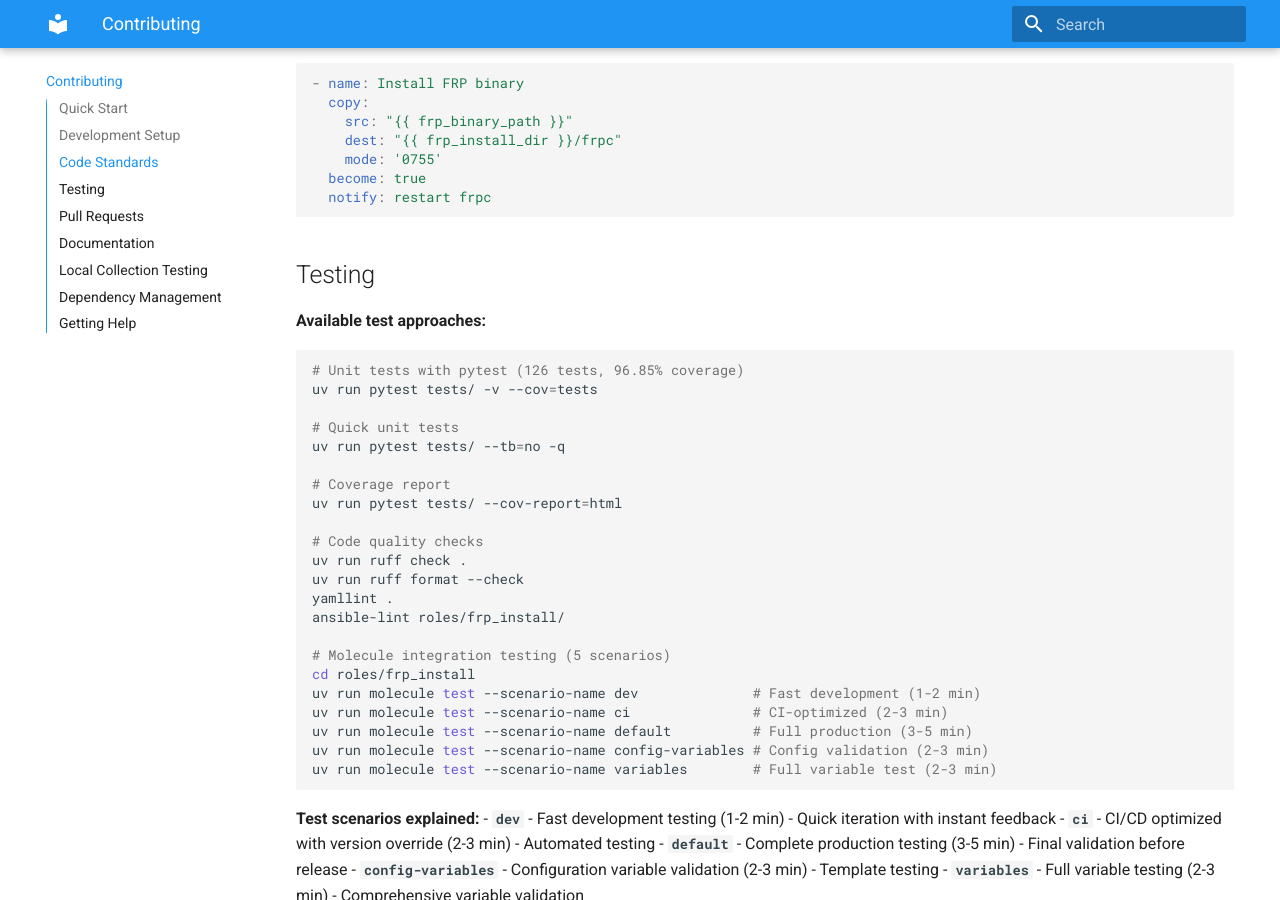
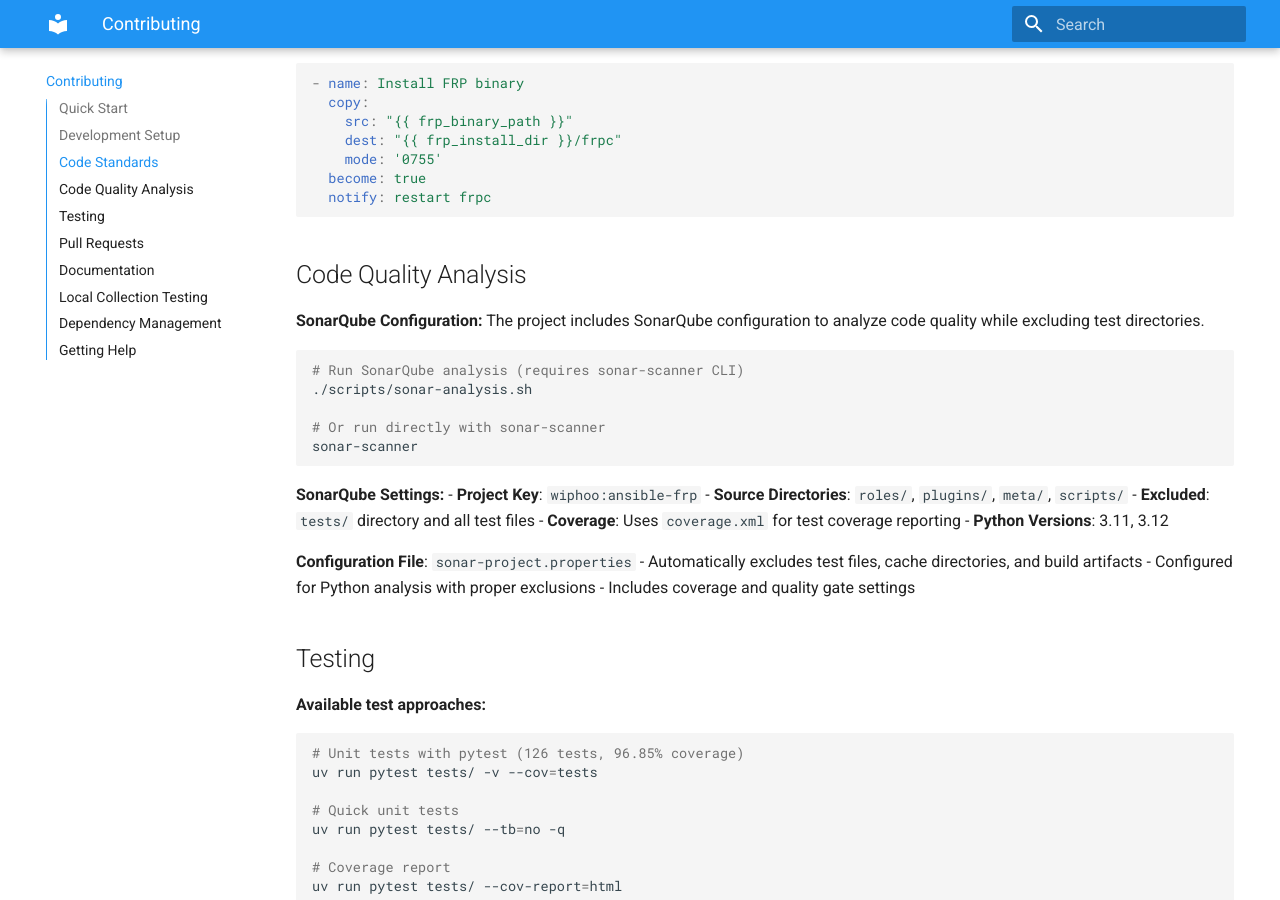
Before and after one commit to wiphoo/Ansible-FRP, an MkDocs documentation site: the page built from docs/contributing.md, in a window 1280 px wide and 900 px high, scrolled down 971 px. Built offline with MkDocs 1.6.1 and Material for MkDocs 9.7.7, drawn with Linux system fonts in a browser that asks for light colours.

Commit message:
feat: add SonarQube configuration for code quality analysis
- Add sonar-project.properties with comprehensive exclusions for test directories
- Create scripts/sonar-analysis.sh for local SonarQube analysis execution
- Add SonarQube job to GitHub Actions workflow with proper sequencing
- Update docs/contributing.md with SonarQube usage instructions
- Configure project for Python 3.11/3.12 analysis with coverage integration
- Exclude tests/, cache directories, and build artifacts from analysis
- Set up quality gates and code analysis settings for CI/CD pipeline

````diff
--- a/docs/contributing.md
+++ b/docs/contributing.md
@@ -52,6 +52,31 @@ uv run ruff format --check
   become: true
   notify: restart frpc
 ```
+
+## Code Quality Analysis
+
+**SonarQube Configuration:**
+The project includes SonarQube configuration to analyze code quality while excluding test directories.
+
+```bash
+# Run SonarQube analysis (requires sonar-scanner CLI)
+./scripts/sonar-analysis.sh
+
+# Or run directly with sonar-scanner
+sonar-scanner
+```
+
+**SonarQube Settings:**
+- **Project Key**: `wiphoo:ansible-frp`
+- **Source Directories**: `roles/`, `plugins/`, `meta/`, `scripts/`
+- **Excluded**: `tests/` directory and all test files
+- **Coverage**: Uses `coverage.xml` for test coverage reporting
+- **Python Versions**: 3.11, 3.12
+
+**Configuration File**: `sonar-project.properties`
+- Automatically excludes test files, cache directories, and build artifacts
+- Configured for Python analysis with proper exclusions
+- Includes coverage and quality gate settings
 
 ## Testing
 
````
Also changed, not shown: 3 other files.
